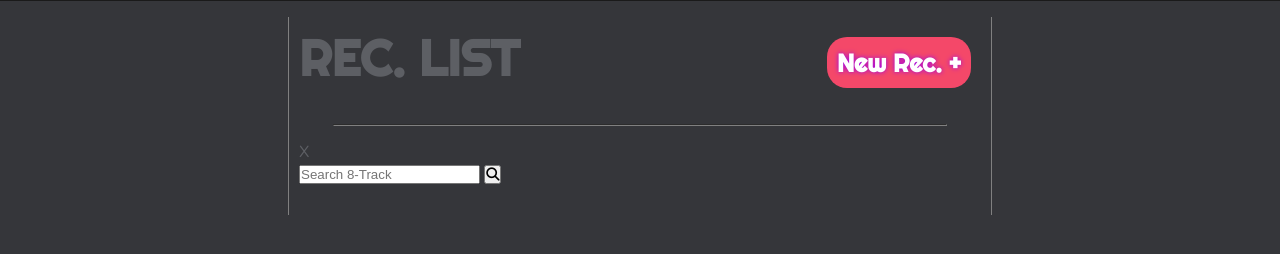
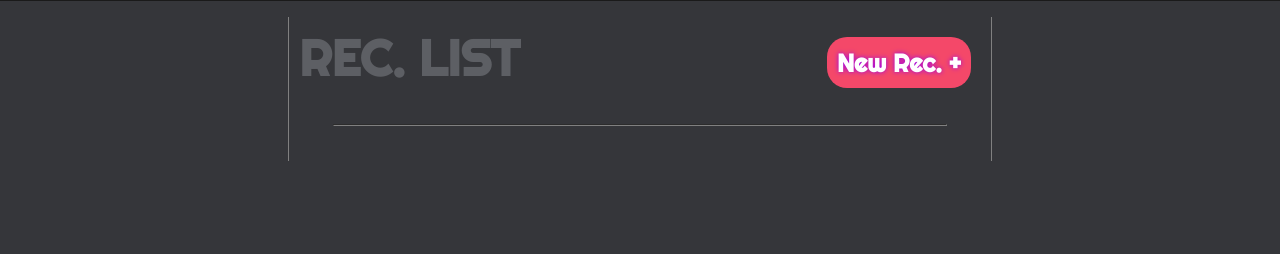
Before and after one commit to danecodesnc/8-track-final-project, a Django app: page / in a window 1280 px wide. Shown: the part 356-610 px from the top of the page. Run offline with Django 3.2, Linux system fonts and the light colour scheme; the visitor is signed in with stand-in values (Sample User, id 1); data that the repository does not hold is empty; parts of the project's set-up code (start-up, migrations or seed data) failed here and were passed over; some libraries are stand-ins or nearby versions.

Commit message:
Remove new rec search bar

```diff
--- a/templates/core/rec_list.html
+++ b/templates/core/rec_list.html
@@ -9,13 +9,7 @@
             </a>
         </div>
     <hr>
-    <div id="light-box">
-        <span id="close">X</span>
-        <form action="/albums/search/" method="GET" id="site-search" class="inner">
-            <input type="text" name="site-search" placeholder="Search 8-Track" class="light-search">
-            <button id="inner-btn" type="submit"><i class="fa fa-search" aria-hidden="true"></i></button>
-        </form>
-    </div>
+
     <ol class ="album-list">
         {% for album in albums %}
         <li>
```
Also changed, not shown: static/style.css (indentation only).
